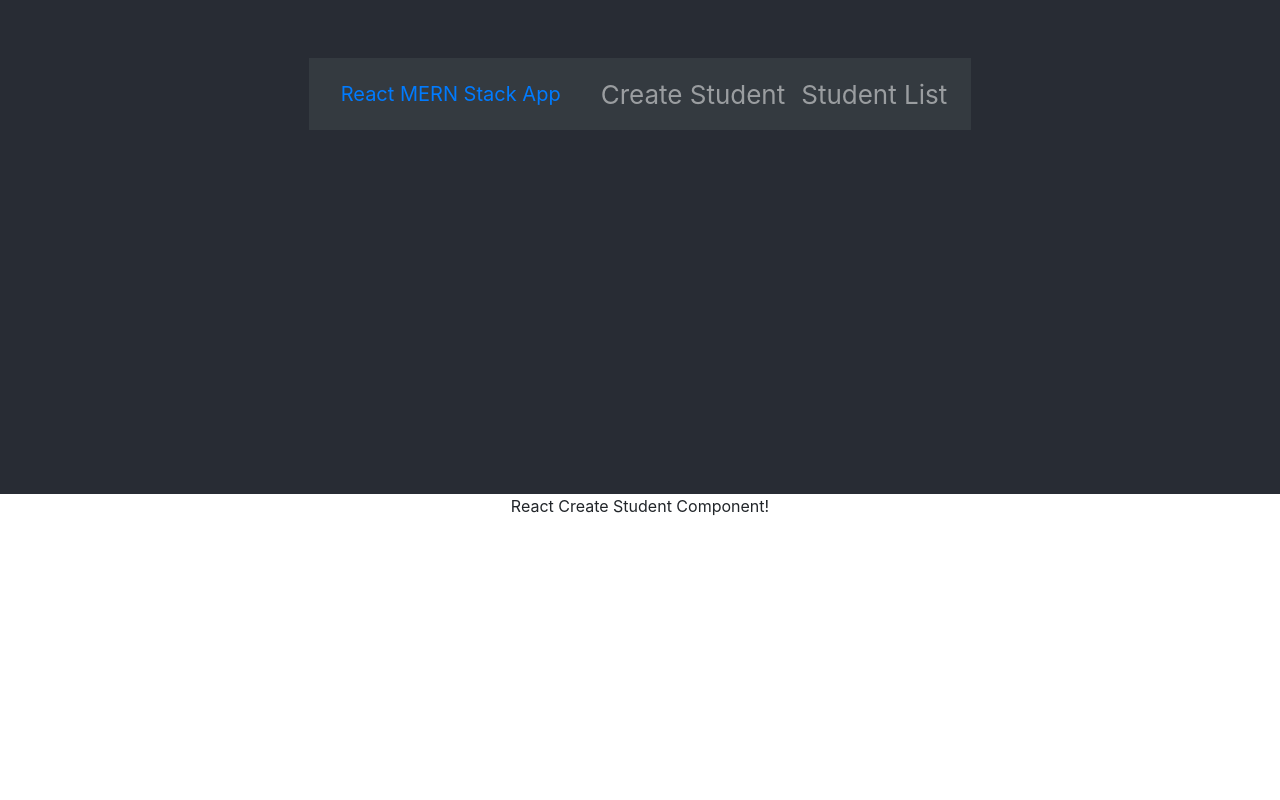
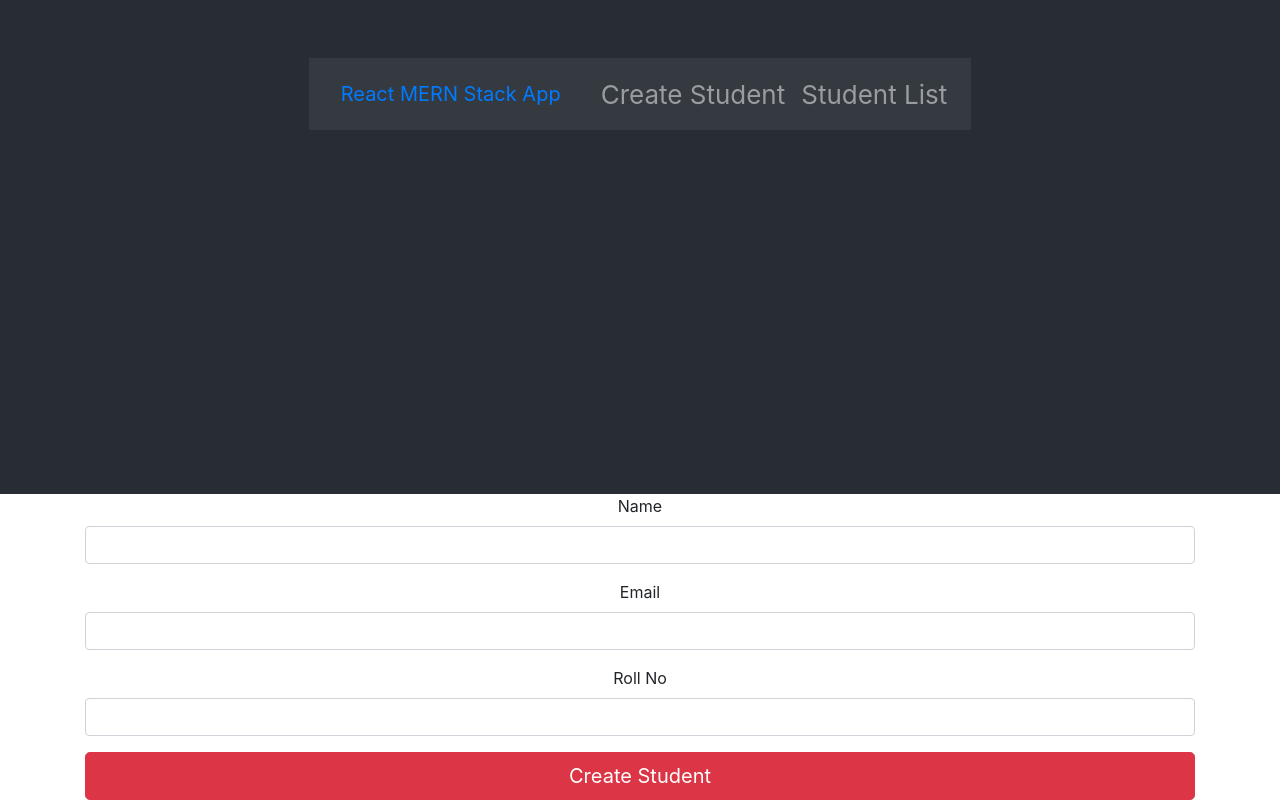
Before and after one commit to SannatKumar/mernstack-crud, a React (Create React App) app: page / in a window 1280 px wide. Shown: the part 306-1106 px from the top of the page. Before the commit the page ends 840 px from the top, so only its background shows below. Built offline with nearby package versions, Linux system fonts and the light colour scheme.

Commit message:
Form created for the student input

```diff
--- a/src/components/create-student.component.js
+++ b/src/components/create-student.component.js
@@ -1,11 +1,33 @@
 import React, { Component } from "react";
+import Form from "react-bootstrap/Form";
+import Button from "react-bootstrap/Button";
 
 export default class CreateStudent extends Component{
     render() {
         return(
-            <div>
-                <p>React Create Student Component!</p>
+            <div class="form-wrapper">
+                <Form>
+                    <Form.Group controlId="Name">
+                        <Form.Label>Name</Form.Label>
+                        <Form.Control type="text"/>
+                    </Form.Group>
+
+                    <Form.Group controlId="email">
+                        <Form.Label>Email</Form.Label>
+                        <Form.Control type="email"/>
+                    </Form.Group>
+
+                    <Form.Group controlId="RollNo">
+                        <Form.Label>Roll No</Form.Label>
+                        <Form.Control type="text"/>
+                    </Form.Group>
+
+
+                <Button variant="danger" size="lg" block="block" type="submit">
+                    Create Student
+                </Button>
+                </Form>
             </div>
-        );
+            );
     }
 }
```
